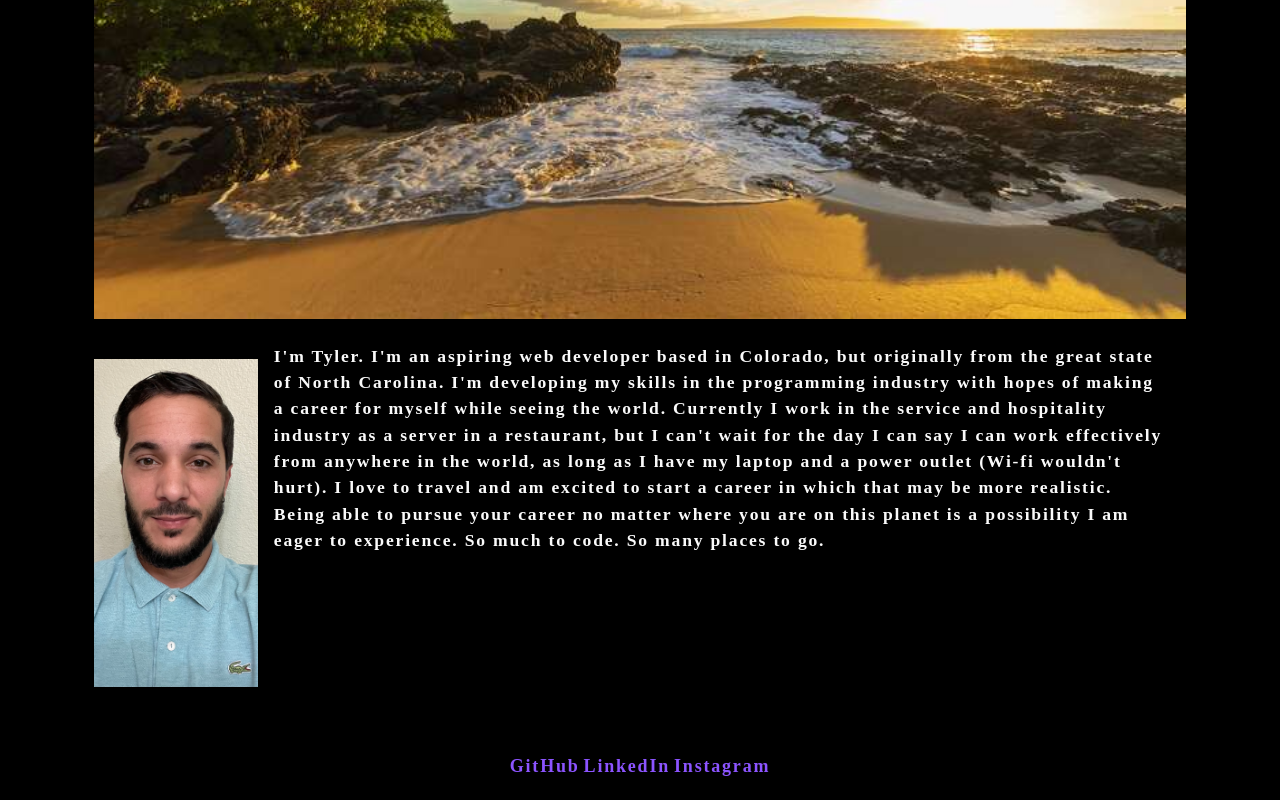
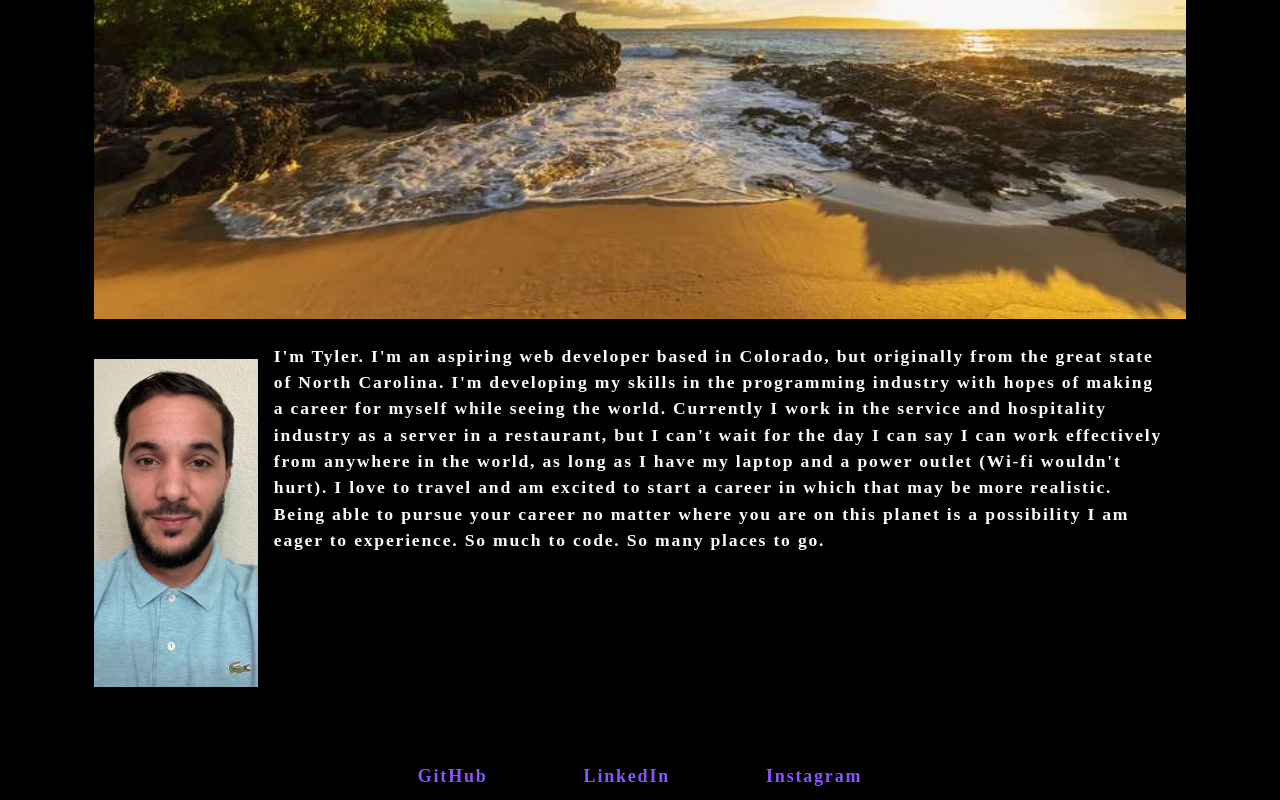
Before and after one commit to taholton748/Better_Portfolio, a React (Create React App) app: page / in a window 1280 px wide. Shown: the part 593-1393 px from the top of the page. Built offline with nearby package versions, Linux system fonts and the light colour scheme.

Commit message:
formatted footer

```diff
--- /dev/null
+++ b/src/components/Footer/index.css
@@ -0,0 +1,7 @@
+.footer {
+    padding:10px;
+}
+
+.footerLink {
+    padding: 10px 50px;
+}
--- a/src/components/Footer/index.js
+++ b/src/components/Footer/index.js
@@ -1,11 +1,12 @@
 import React from "react";
+import "./index.css";
 
 function Footer() {
   return (
-    <footer class="footer">
-    <a href="https://github.com/taholton748">GitHub</a>
-    <a href="https://www.linkedin.com/in/tyler-holton-24423690/">LinkedIn</a>
-    <a href="https://www.instagram.com/t_holt88/?hl=bn">Instagram</a>
+    <footer className="footer">
+    <a className="footerLink" href="https://github.com/taholton748">GitHub</a>
+    <a className="footerLink" href="https://www.linkedin.com/in/tyler-holton-24423690/">LinkedIn</a>
+    <a className="footerLink" href="https://www.instagram.com/t_holt88/?hl=bn">Instagram</a>
   </footer>
   );
 }
```
